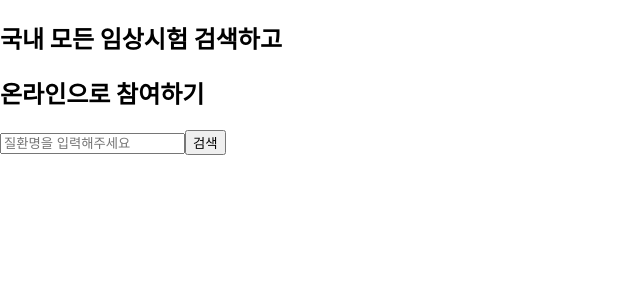
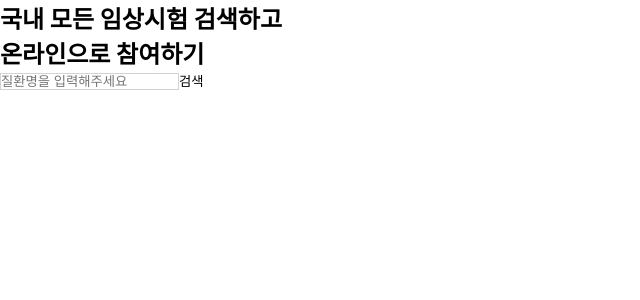
Before and after one commit to JulyK9/pre-onboarding-11th-4, a React (Create React App) app: page / in a window 1280 px wide. Shown: the top 300 px of the page, without its empty margins (0-640 px from the left). Built offline with nearby package versions, Linux system fonts and the light colour scheme.

Commit message:
chore: styled-component 패키지 설치 및 글로벌 설정 적용

```diff
--- a/package.json
+++ b/package.json
@@ -18,6 +18,7 @@
     "react-router-dom": "^6.14.1",
     "react-scripts": "5.0.1",
     "redux": "^4.2.1",
+    "styled-components": "^6.0.4",
     "typescript": "^4.9.5",
     "web-vitals": "^2.1.4"
   },
--- a/src/index.tsx
+++ b/src/index.tsx
@@ -7,10 +7,12 @@ import { RouterProvider } from 'react-router-dom';
 import { router } from 'router/router';
 import { Provider } from 'react-redux';
 import { store } from './redux/store';
+import { GlobalStyle } from 'style/globalStyle';
 
 const root = ReactDOM.createRoot(document.getElementById('root') as HTMLElement);
 root.render(
   <React.StrictMode>
+    <GlobalStyle />
     <Provider store={store}>
       <RouterProvider router={router} />
       <App />
--- /dev/null
+++ b/src/style/globalStyle.ts
@@ -0,0 +1,45 @@
+import { createGlobalStyle } from 'styled-components';
+
+export const GlobalStyle = createGlobalStyle`
+  * {
+    box-sizing: border-box;
+    margin: 0;
+    padding: 0;
+  }
+
+  body {
+    margin: 0 auto;
+    padding: 0;
+    width: 100vw;
+    height: 100vh;
+    font-size: 100%;
+  }
+
+  a {
+    text-decoration: none;
+    color: #000;
+    cursor: pointer;
+
+    :hover {
+      text-decoration: none;
+      color: #000;
+    }
+  }
+
+  li {
+    list-style: none;
+  }
+
+  button {
+    background-color: transparent;
+    border: none;
+    cursor: pointer;
+  }
+
+  input {
+    border: 1px solid lightgray;
+    :focus {
+      outline: none;
+    }
+  }
+`;
```
Also changed, not shown: 1 other file (tests, documents, lock files or other folders).
